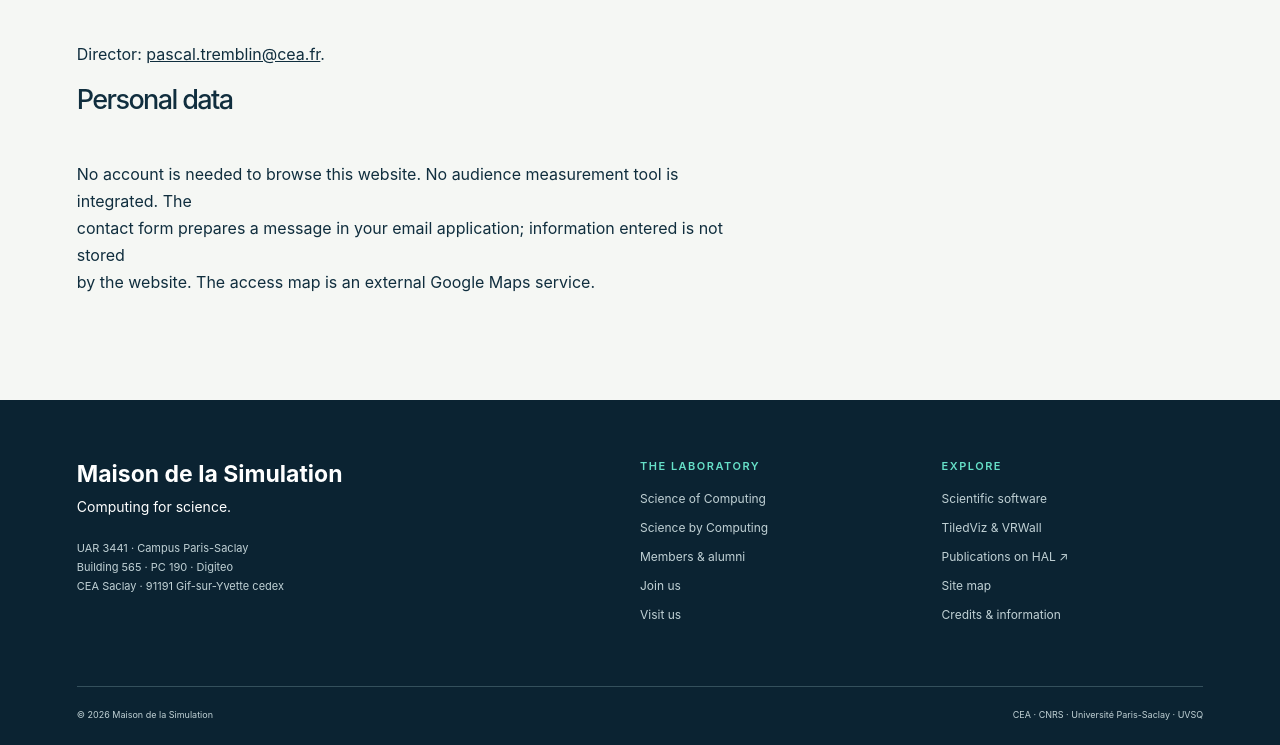
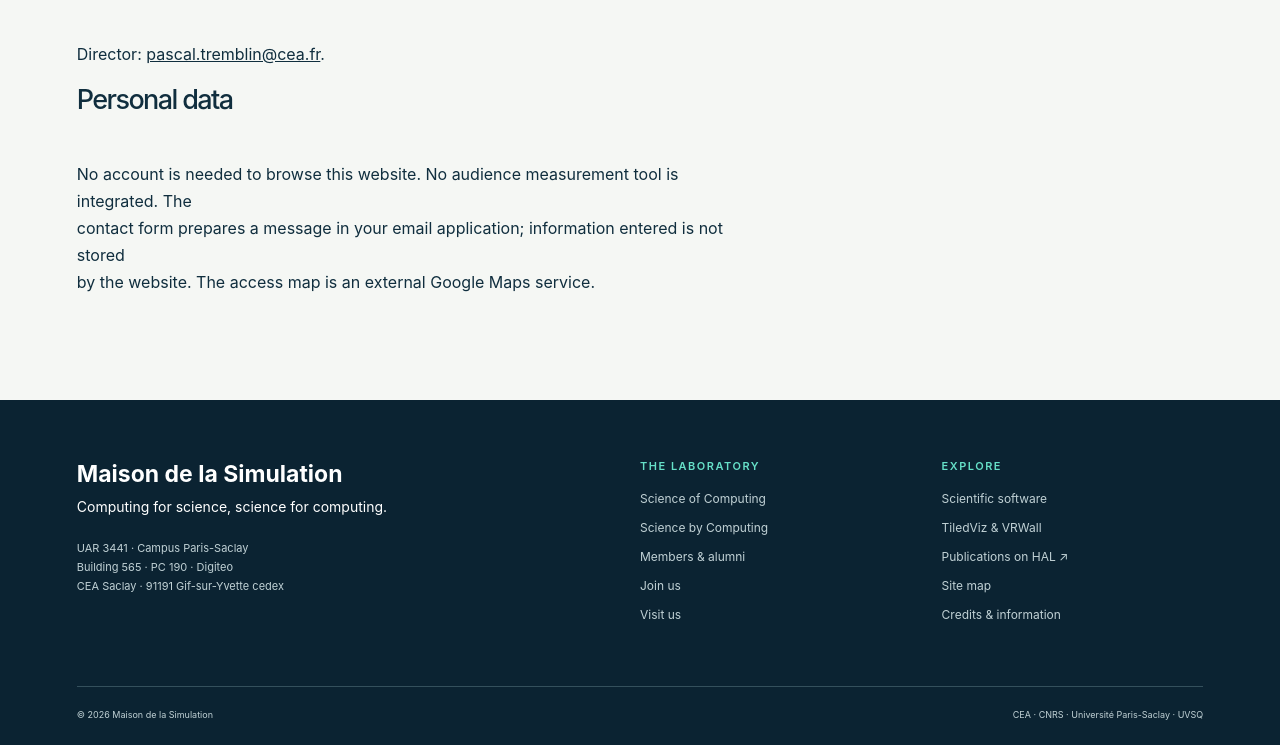
Before and after one commit to Maison-de-la-Simulation/maison-de-la-simulation.github.io, an Astro site: page /sources in a window 1280 px wide. Shown: the part 1467-2212 px from the top of the page. Built offline with nearby package versions, Linux system fonts and the light colour scheme; Astro itself is replaced by a stand-in of ours.

Commit message:
update site

```diff
--- a/src/layouts/Base.astro
+++ b/src/layouts/Base.astro
@@ -126,7 +126,7 @@ const nav = [
       <div class="footer-top">
         <div>
           <a class="footer-brand" href={base}>
-            Maison de la Simulation<span>Computing for science.</span>
+            Maison de la Simulation<span>Computing for science, science for computing.</span>
           </a>
           <p>
             UAR 3441 · Campus Paris-Saclay
```
Also changed, not shown: 1 other file.
